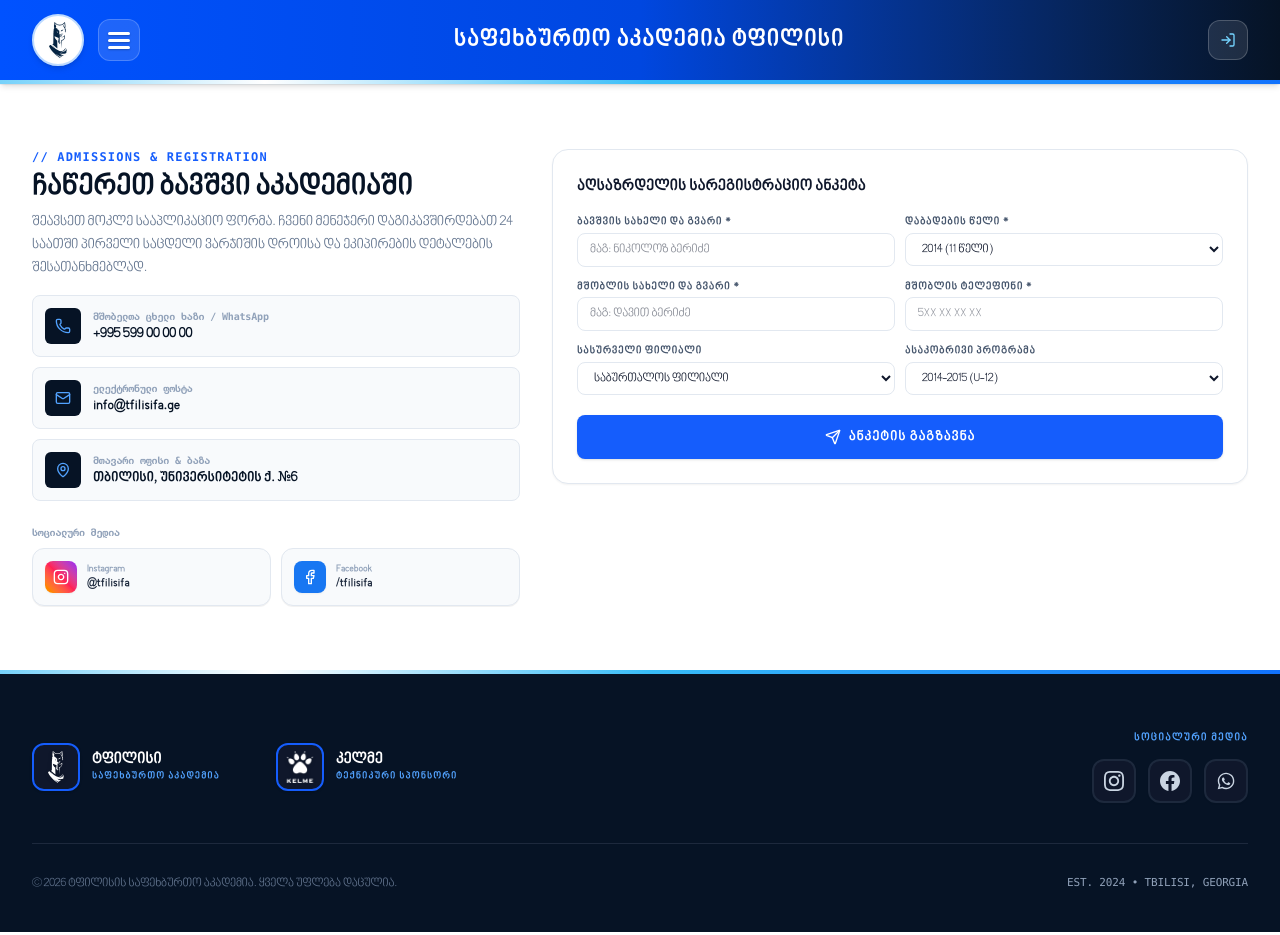
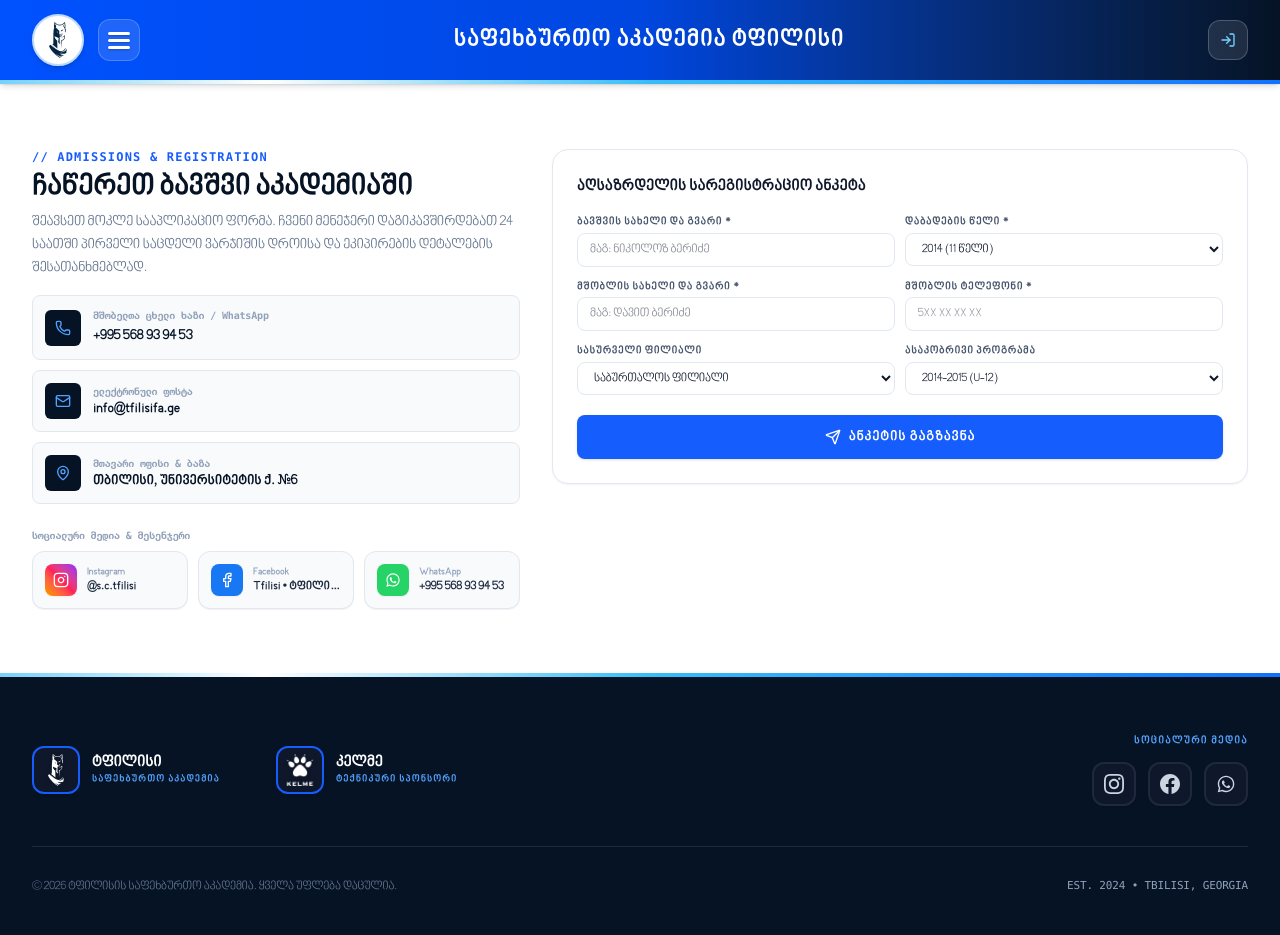
Before and after one commit to Boku7-glitch/tfilisi-football-academy, a Next.js app: page /contact in a window 1280 px wide. Built offline with nearby package versions, Linux system fonts and the light colour scheme.

Commit message:
feat: link social icons to official Instagram, Facebook and WhatsApp accounts

```diff
--- a/src/components/ContactSection.tsx
+++ b/src/components/ContactSection.tsx
@@ -59,7 +59,7 @@ export default function ContactSection() {
                 </div>
                 <div>
                   <div className="text-[10px] font-mono uppercase text-slate-400 font-bold">{t.contact.hotline}</div>
-                  <div className="text-xs sm:text-sm font-black text-[#061325]">+995 599 00 00 00</div>
+                  <a href="tel:+995568939453" className="text-xs sm:text-sm font-black text-[#061325] hover:text-blue-600 transition-colors">+995 568 93 94 53</a>
                 </div>
               </div>
 
@@ -89,11 +89,11 @@ export default function ContactSection() {
             {/* Social Media Links */}
             <div className="pt-2">
               <div className="text-[10px] font-mono uppercase text-slate-400 font-bold mb-2">
-                სოციალური მედია
+                სოციალური მედია & მესენჯერი
               </div>
-              <div className="grid grid-cols-1 sm:grid-cols-2 gap-2.5">
+              <div className="grid grid-cols-1 sm:grid-cols-3 gap-2.5">
                 <a
-                  href="https://www.instagram.com"
+                  href="https://www.instagram.com/s.c.tfilisi/"
                   target="_blank"
                   rel="noopener noreferrer"
                   className="flex items-center gap-2.5 p-3 rounded-xl bg-slate-50 hover:bg-pink-50/40 border border-slate-200 hover:border-pink-300 text-slate-800 hover:text-pink-600 transition-all group shadow-2xs"
@@ -105,14 +105,14 @@ export default function ContactSection() {
                       <line x1="17.5" x2="17.51" y1="6.5" y2="6.5" />
                     </svg>
                   </div>
-                  <div>
-                    <div className="text-[10px] text-slate-400 font-bold leading-tight">Instagram</div>
-                    <div className="text-xs font-black">@tfilisifa</div>
+                  <div className="min-w-0">
+                    <div className="text-[10px] text-slate-400 font-bold leading-tight truncate">Instagram</div>
+                    <div className="text-xs font-black truncate">@s.c.tfilisi</div>
                   </div>
                 </a>
 
                 <a
-                  href="https://www.facebook.com"
+                  href="https://www.facebook.com/tfilisifc/"
                   target="_blank"
                   rel="noopener noreferrer"
                   className="flex items-center gap-2.5 p-3 rounded-xl bg-slate-50 hover:bg-blue-50/40 border border-slate-200 hover:border-blue-300 text-slate-800 hover:text-blue-600 transition-all group shadow-2xs"
@@ -122,9 +122,26 @@ export default function ContactSection() {
                       <path d="M18 2h-3a5 5 0 0 0-5 5v3H7v4h3v8h4v-8h3l1-4h-4V7a1 1 0 0 1 1-1h3z" />
                     </svg>
                   </div>
-                  <div>
-                    <div className="text-[10px] text-slate-400 font-bold leading-tight">Facebook</div>
-                    <div className="text-xs font-black">/tfilisifa</div>
+                  <div className="min-w-0">
+                    <div className="text-[10px] text-slate-400 font-bold leading-tight truncate">Facebook</div>
+                    <div className="text-xs font-black truncate">Tfilisi • ტფილისი</div>
+                  </div>
+                </a>
+
+                <a
+                  href="https://wa.me/995568939453"
+                  target="_blank"
+                  rel="noopener noreferrer"
+                  className="flex items-center gap-2.5 p-3 rounded-xl bg-slate-50 hover:bg-emerald-50/40 border border-slate-200 hover:border-emerald-300 text-slate-800 hover:text-emerald-600 transition-all group shadow-2xs"
+                >
+                  <div className="w-8 h-8 rounded-lg bg-[#25D366] text-white flex items-center justify-center shrink-0 shadow-xs">
+                    <svg className="w-4 h-4 fill-current" viewBox="0 0 24 24">
+                      <path d="M12.04 2C6.58 2 2.13 6.45 2.13 11.91C2.13 13.66 2.59 15.36 3.45 16.86L2.05 22L7.3 20.62C8.75 21.41 10.38 21.83 12.04 21.83C17.5 21.83 21.95 17.38 21.95 11.92C21.95 9.27 20.92 6.78 19.05 4.91C17.18 3.03 14.69 2 12.04 2ZM12.05 20.15C10.56 20.15 9.11 19.76 7.85 19L7.55 18.83L4.43 19.65L5.26 16.61L5.07 16.3C4.24 14.98 3.81 13.47 3.81 11.91C3.81 7.37 7.5 3.67 12.05 3.67C14.25 3.67 16.31 4.53 17.87 6.09C19.42 7.65 20.28 9.72 20.28 11.92C20.28 16.46 16.58 20.15 12.05 20.15ZM16.57 14.33C16.32 14.21 15.1 13.61 14.88 13.52C14.65 13.44 14.49 13.4 14.32 13.65C14.16 13.9 13.69 14.45 13.55 14.61C13.41 14.78 13.26 14.8 13.02 14.68C12.77 14.55 11.98 14.3 11.04 13.46C10.31 12.81 9.81 12 9.67 11.75C9.52 11.51 9.65 11.37 9.78 11.25C9.89 11.14 10.02 10.96 10.15 10.82C10.27 10.67 10.31 10.57 10.39 10.4C10.47 10.24 10.43 10.1 10.37 9.98C10.31 9.85 9.82 8.65 9.61 8.16C9.41 7.68 9.21 7.74 9.06 7.73C8.92 7.73 8.76 7.72 8.59 7.72C8.43 7.72 8.16 7.78 7.94 8.02C7.71 8.27 7.08 8.86 7.08 10.06C7.08 11.27 7.96 12.43 8.08 12.6C8.21 12.76 9.81 15.24 12.28 16.3C12.87 16.55 13.32 16.7 13.68 16.82C14.27 17.01 14.81 16.98 15.24 16.92C15.71 16.85 16.69 16.33 16.9 15.74C17.1 15.15 17.1 14.65 17.04 14.55C16.98 14.44 16.82 14.45 16.57 14.33Z"/>
+                    </svg>
+                  </div>
+                  <div className="min-w-0">
+                    <div className="text-[10px] text-slate-400 font-bold leading-tight truncate">WhatsApp</div>
+                    <div className="text-xs font-black truncate">+995 568 93 94 53</div>
                   </div>
                 </a>
               </div>
--- a/src/components/Footer.tsx
+++ b/src/components/Footer.tsx
@@ -67,12 +67,12 @@ export default function Footer() {
 
               {/* Instagram */}
               <a
-                href="https://www.instagram.com"
+                href="https://www.instagram.com/s.c.tfilisi/"
                 target="_blank"
                 rel="noopener noreferrer"
                 className="w-11 h-11 rounded-xl bg-slate-900 hover:bg-pink-500/10 border-2 border-slate-800 hover:border-pink-500/60 flex items-center justify-center text-slate-300 hover:text-pink-400 transition-all shadow-xs hover:scale-105 active:scale-95 group"
-                title="Instagram"
-                aria-label="Instagram"
+                title="Instagram: s.c.tfilisi"
+                aria-label="Instagram: s.c.tfilisi"
               >
                 <svg className="w-5 h-5 fill-current transition-transform" viewBox="0 0 24 24">
                   <path d="M12 2.163c3.204 0 3.584.012 4.85.07 3.252.148 4.771 1.691 4.919 4.919.058 1.265.069 1.645.069 4.849 0 3.205-.012 3.584-.069 4.849-.149 3.225-1.664 4.771-4.919 4.919-1.266.058-1.644.07-4.85.07-3.204 0-3.584-.012-4.849-.07-3.26-.149-4.771-1.699-4.919-4.92-.058-1.265-.07-1.644-.07-4.849 0-3.204.013-3.583.07-4.849.149-3.227 1.664-4.771 4.919-4.919 1.266-.057 1.645-.069 4.849-.069zm0-2.163c-3.259 0-3.667.014-4.947.072-4.358.2-6.78 2.618-6.98 6.98-.059 1.281-.073 1.689-.073 4.948 0 3.259.014 3.668.072 4.948.2 4.358 2.618 6.78 6.98 6.98 1.281.058 1.689.072 4.948.072 3.259 0 3.668-.014 4.948-.072 4.354-.2 6.782-2.618 6.979-6.98.059-1.28.073-1.689.073-4.948 0-3.259-.014-3.667-.072-4.947-.196-4.354-2.617-6.78-6.979-6.98-1.281-.059-1.69-.073-4.949-.073zm0 5.838c-3.403 0-6.162 2.759-6.162 6.162s2.759 6.163 6.162 6.163 6.162-2.759 6.162-6.163c0-3.403-2.759-6.162-6.162-6.162zm0 10.162c-2.209 0-4-1.79-4-4 0-2.209 1.791-4 4-4s4 1.791 4 4c0 2.21-1.791 4-4 4zm6.406-11.845c-.796 0-1.441.645-1.441 1.44s.645 1.44 1.441 1.44c.795 0 1.439-.645 1.439-1.44s-.644-1.44-1.439-1.44z"/>
@@ -81,12 +81,12 @@ export default function Footer() {
 
               {/* Facebook */}
               <a
-                href="https://www.facebook.com"
+                href="https://www.facebook.com/tfilisifc/"
                 target="_blank"
                 rel="noopener noreferrer"
                 className="w-11 h-11 rounded-xl bg-slate-900 hover:bg-blue-600/10 border-2 border-slate-800 hover:border-blue-500/60 flex items-center justify-center text-slate-300 hover:text-blue-400 transition-all shadow-xs hover:scale-105 active:scale-95 group"
-                title="Facebook"
-                aria-label="Facebook"
+                title="Facebook: Tfilisi • ტფილისი"
+                aria-label="Facebook: Tfilisi • ტფილისი"
               >
                 <svg className="w-5 h-5 fill-current transition-transform" viewBox="0 0 24 24">
                   <path d="M24 12.073c0-6.627-5.373-12-12-12s-12 5.373-12 12c0 5.99 4.388 10.954 10.125 11.854v-8.385H7.078v-3.47h3.047V9.43c0-3.007 1.792-4.669 4.533-4.669 1.312 0 2.686.235 2.686.235v2.953H15.83c-1.491 0-1.956.925-1.956 1.874v2.25h3.328l-.532 3.47h-2.796v8.385C19.612 23.027 24 18.062 24 12.073z"/>
@@ -95,12 +95,12 @@ export default function Footer() {
 
               {/* WhatsApp */}
               <a
-                href="https://wa.me/995599000000"
+                href="https://wa.me/995568939453"
                 target="_blank"
                 rel="noopener noreferrer"
                 className="w-11 h-11 rounded-xl bg-slate-900 hover:bg-emerald-500/10 border-2 border-slate-800 hover:border-emerald-500/60 flex items-center justify-center text-slate-300 hover:text-emerald-400 transition-all shadow-xs hover:scale-105 active:scale-95 group"
-                title="WhatsApp"
-                aria-label="WhatsApp"
+                title="WhatsApp: +995 568 93 94 53"
+                aria-label="WhatsApp: +995 568 93 94 53"
               >
                 <svg className="w-5 h-5 fill-current transition-transform" viewBox="0 0 24 24">
                   <path d="M12.04 2C6.58 2 2.13 6.45 2.13 11.91C2.13 13.66 2.59 15.36 3.45 16.86L2.05 22L7.3 20.62C8.75 21.41 10.38 21.83 12.04 21.83C17.5 21.83 21.95 17.38 21.95 11.92C21.95 9.27 20.92 6.78 19.05 4.91C17.18 3.03 14.69 2 12.04 2ZM12.05 20.15C10.56 20.15 9.11 19.76 7.85 19L7.55 18.83L4.43 19.65L5.26 16.61L5.07 16.3C4.24 14.98 3.81 13.47 3.81 11.91C3.81 7.37 7.5 3.67 12.05 3.67C14.25 3.67 16.31 4.53 17.87 6.09C19.42 7.65 20.28 9.72 20.28 11.92C20.28 16.46 16.58 20.15 12.05 20.15ZM16.57 14.33C16.32 14.21 15.1 13.61 14.88 13.52C14.65 13.44 14.49 13.4 14.32 13.65C14.16 13.9 13.69 14.45 13.55 14.61C13.41 14.78 13.26 14.8 13.02 14.68C12.77 14.55 11.98 14.3 11.04 13.46C10.31 12.81 9.81 12 9.67 11.75C9.52 11.51 9.65 11.37 9.78 11.25C9.89 11.14 10.02 10.96 10.15 10.82C10.27 10.67 10.31 10.57 10.39 10.4C10.47 10.24 10.43 10.1 10.37 9.98C10.31 9.85 9.82 8.65 9.61 8.16C9.41 7.68 9.21 7.74 9.06 7.73C8.92 7.73 8.76 7.72 8.59 7.72C8.43 7.72 8.16 7.78 7.94 8.02C7.71 8.27 7.08 8.86 7.08 10.06C7.08 11.27 7.96 12.43 8.08 12.6C8.21 12.76 9.81 15.24 12.28 16.3C12.87 16.55 13.32 16.7 13.68 16.82C14.27 17.01 14.81 16.98 15.24 16.92C15.71 16.85 16.69 16.33 16.9 15.74C17.1 15.15 17.1 14.65 17.04 14.55C16.98 14.44 16.82 14.45 16.57 14.33Z"/>
```
